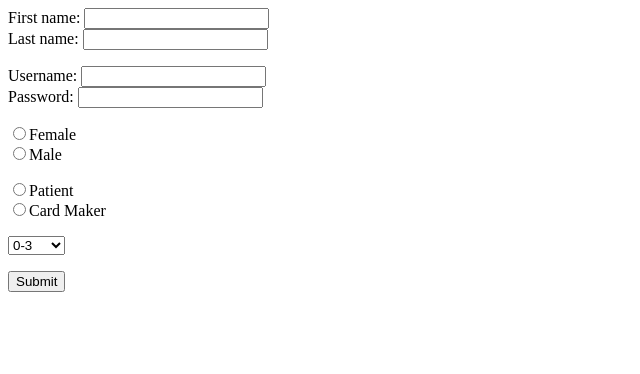
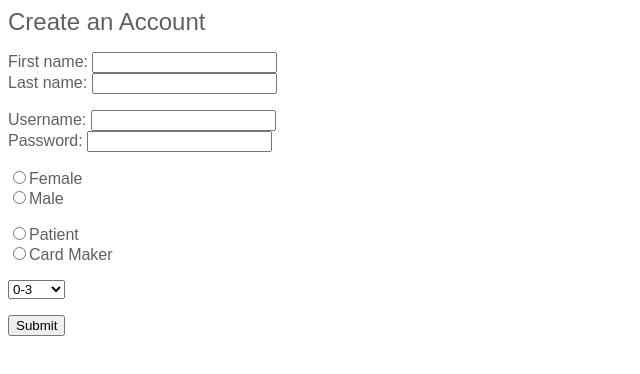
Before and after one commit to maryalicewoj/St.-Jude-Cards, a plain HTML site: page Login.html in a window 1280 px wide. Shown: the whole page, without its empty margins (0-640 px from the left). Drawn offline with Linux system fonts and the light colour scheme.

Commit message:
Working on Login database

```diff
--- a/Login.html
+++ b/Login.html
@@ -1,37 +1,43 @@
 <html>
-<form>
+<sup><font face="Arial", cursive><font color=#606060><font size=5>Create an Account</font></sup>
+<form name="input" action="/html_form_action.asp" method="POST">
+	<!--Action sends to server... at the moment to html_form_action.asp.... is this what we want??? -->
+<p>
 First name: <input type="text" name="firstName"><br>
 Last name: <input type="text" name="lastName"><br>
-</form>
-<form>
+</p>
+
+<p>
 Username: <input type="text" name="userName"><br>
-Password: <input type="password" name="pwd">
-</form>
+Password: <input type="password" name="pwd"><br>
+</p>
 
-<form>
-<input type="radio" name="Sex" value="Female">Female<br>
-<input type="radio" name="Sex" value="Male">Male<br>
-</form>
+<p>
+<input type="radio" name="sex" value="Female">Female<br>
+<input type="radio" name="sex" value="Male">Male<br>
+</p>
 
 <!--Patient or Card Maker-->
-<form>
-<input type="radio" name="Job" value="Patient">Patient<br>
-<input type="radio" name="Job" value="Card Maker">Card Maker<br>
-</form>
+<p>
+<input type="radio" name="job" value="Patient">Patient<br>
+<input type="radio" name="job" value="Card Maker">Card Maker<br>
+</p>
 
 <!--Age Selection *********Only should see if the patient box is checked-->
-<form action="Age">
-<select name="Age">
+<!--Should this be an option, what about that law about users under the age of 13....-->
+<p>
+<!-- Can't seem to put label -->
+<select name="age">
 <option value="0-3">0-3</option>
 <option value="4-7">4-7</option>
 <option value="8-11">8-11</option>
 <option value="12-15">12-15</option>
 <option value="16-19">16-19</option>
 <option value="20+">20+</option>
-</select></form>
+</select>
+</p>
 
 <!--Submit Button -->
-<form name="input" action="html_form_action.asp" method="get">
 <input type="submit" value="Submit">
 </form>
 
```
